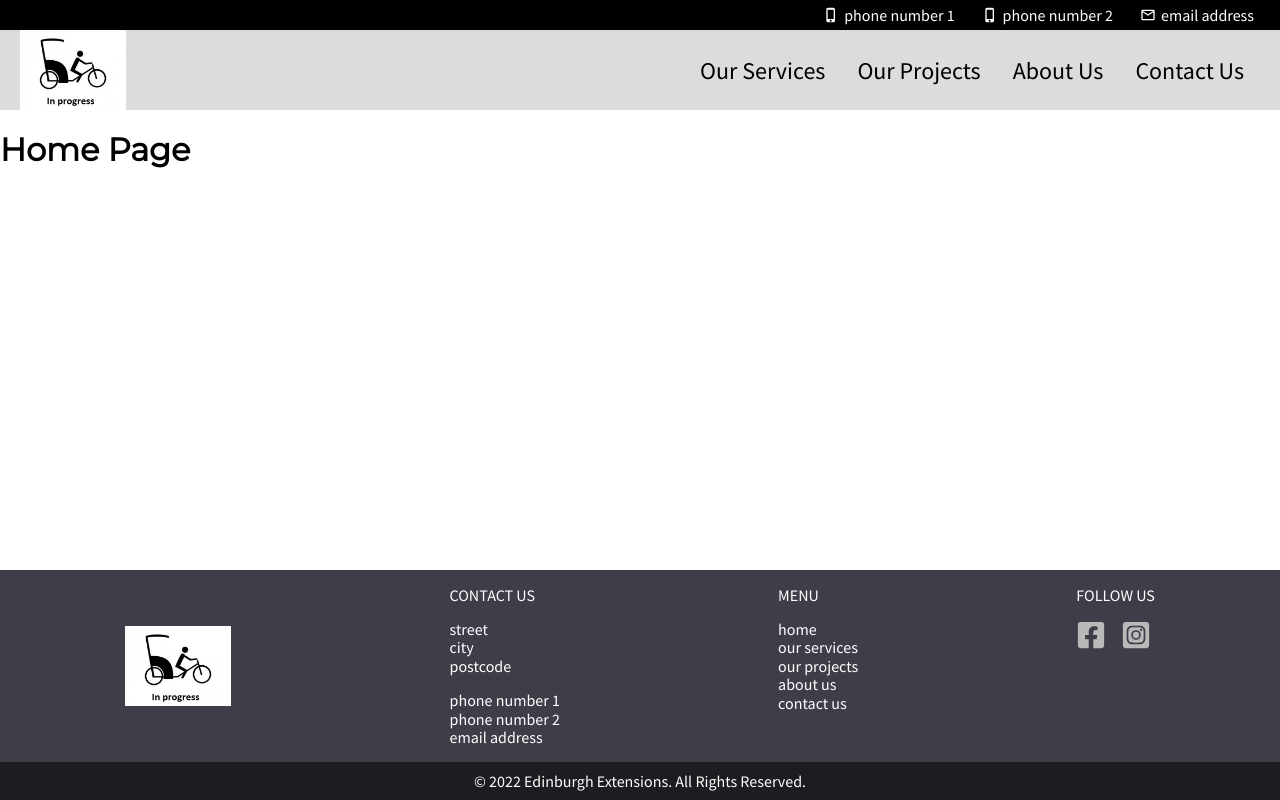
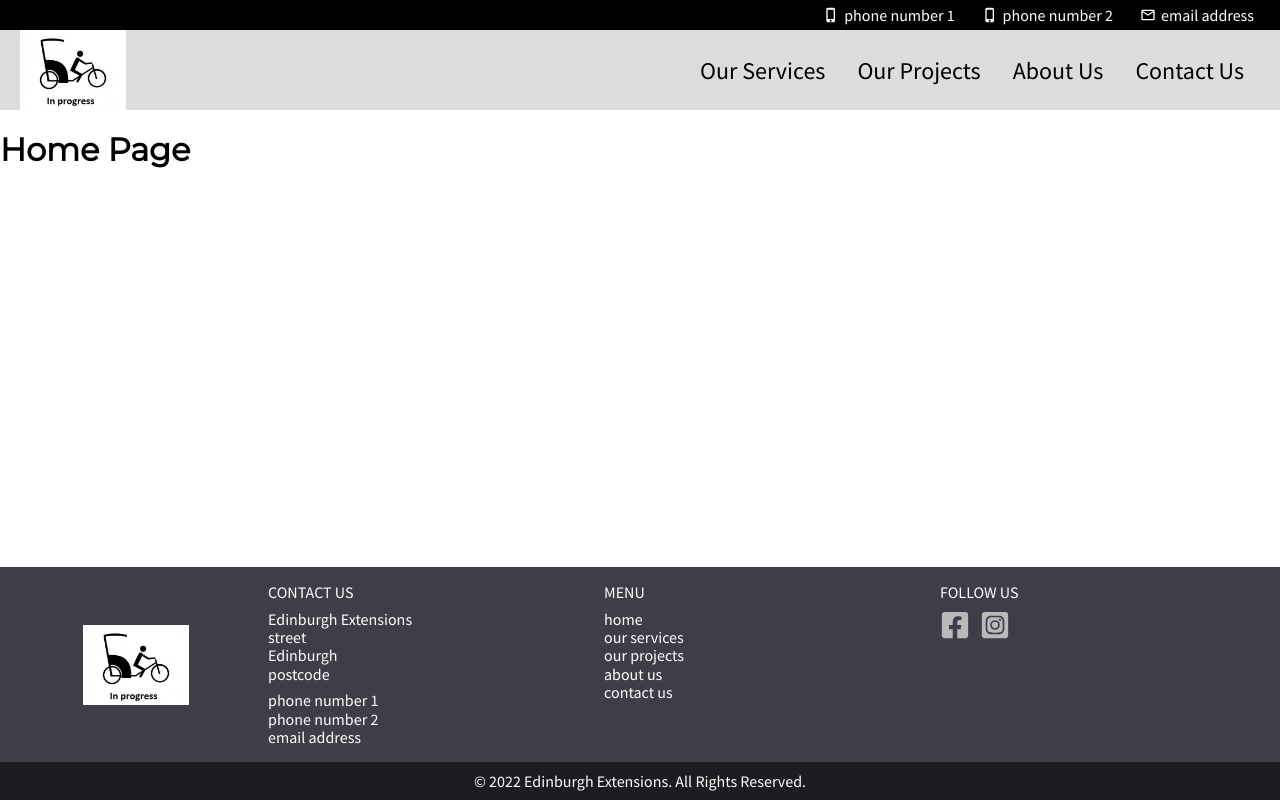
Before and after one commit to morival/edinburgh-extensions, a Gatsby site: page / in a window 1280 px wide. Built offline with nearby package versions, Linux system fonts and the light colour scheme; Gatsby itself is replaced by a stand-in of ours.

Commit message:
re-arranged footer elements in grid

```diff
--- a/gatsby-config.js
+++ b/gatsby-config.js
@@ -12,7 +12,7 @@ module.exports = {
     },
     contact: {
       street: `street`,
-      city: `city`,
+      city: `Edinburgh`,
       postcode: `postcode`,
       phone_1: `phone number 1`,
       phone_2: `phone number 2`,
--- a/src/components/Footer.js
+++ b/src/components/Footer.js
@@ -54,6 +54,7 @@ export const Footer = () => {
                 <Contact>
                     <Title>contact us</Title>
                     <AddressDetails>
+                        <div>{title}</div>
                         <div>{street}</div>
                         <div>{city}</div>
                         <div>{postcode}</div>
--- a/src/elements/FooterElements.js
+++ b/src/elements/FooterElements.js
@@ -9,7 +9,7 @@ export const AddressDetails = styled.div`
 export const Contact = styled.div`
     display: flex;
     flex-direction: column;
-    row-gap: 1rem;
+    row-gap: 8px;
     ${media.lessThan('medium')`
     /* order: 1; */
     `}
@@ -25,7 +25,13 @@ export const CopyRights = styled.div`
 export const Follow = styled.div`
     display: flex;
     flex-direction: column;
-    row-gap: 1rem;
+    row-gap: 8px;
+    ${media.lessThan('medium')`
+        grid-column: 2;
+    `}
+    ${media.lessThan('small')`
+        grid-column: 1;
+    `}
 `;
 export const FooterWrapper = styled.div`
     color: white;
@@ -36,20 +42,32 @@ export const Logo = styled(Link)`
     display: flex;
     align-items: center;
     justify-content: center;
+    ${media.lessThan('small')`
+        display: none;
+    `}
 `;
 export const MainFooter = styled.div`
+    display: grid;
+    grid-template-columns: 240px 1fr 1fr 1fr;
+    gap: 12px;
+    /* display: flex;
+    justify-content: space-around; */
     padding: 1rem;
-    display: flex;
-    justify-content: space-around;
+    ${media.lessThan('medium')`
+        grid-template-columns: 120px 1fr 1fr;
+        padding: 0.5rem;
+    `}
     ${media.lessThan('small')`
-        flex-direction: column;
-        align-items: center;
+        /* display: flex;
+        flex-direction: column; */
+        grid-template-columns: 1fr;
+        padding: 1rem 2rem;
     `}
 `;
 export const Menu = styled.div`
     display: flex;
     flex-direction: column;
-    row-gap: 1rem;
+    row-gap: 8px;
 `;
 export const SiteLink = styled(Link)`
     color: white;
@@ -57,9 +75,11 @@ export const SiteLink = styled(Link)`
 export const SiteMap = styled.div`
 `;
 export const SocialMediaList = styled.div`
-    display: inline-grid;
+    /* display: inline-grid;
     grid-template-columns: repeat(2, auto);
-    grid-gap: 10px;
+    grid-gap: 10px; */
+    display: flex;
+    column-gap: 10px;
     svg {
         width: 30px;
         height: 30px;
--- a/src/pages/index.js
+++ b/src/pages/index.js
@@ -6,6 +6,11 @@ export default function IndexPage({ data }) {
   return (
     <Container>
       <h1>Home Page</h1>
+      <section></section>
+      <section></section>
+      <section></section>
+      <section></section>
+      <section></section>
     </Container>
   )
 }
```
Lines whose indentation alone changed are shown as unchanged.
